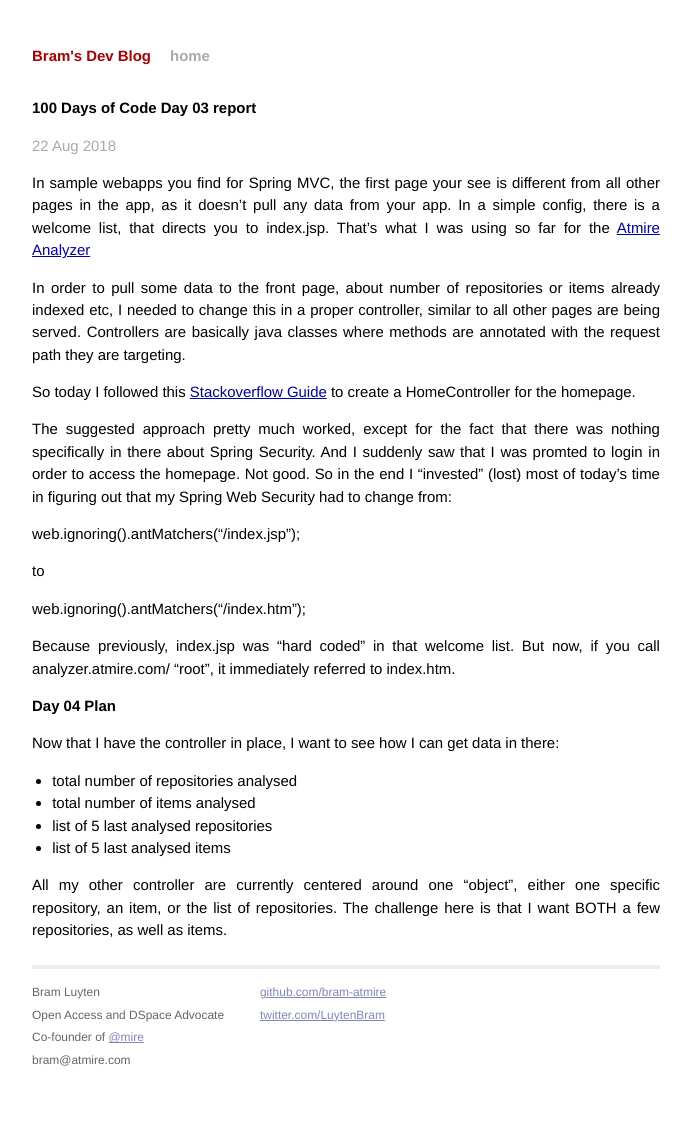
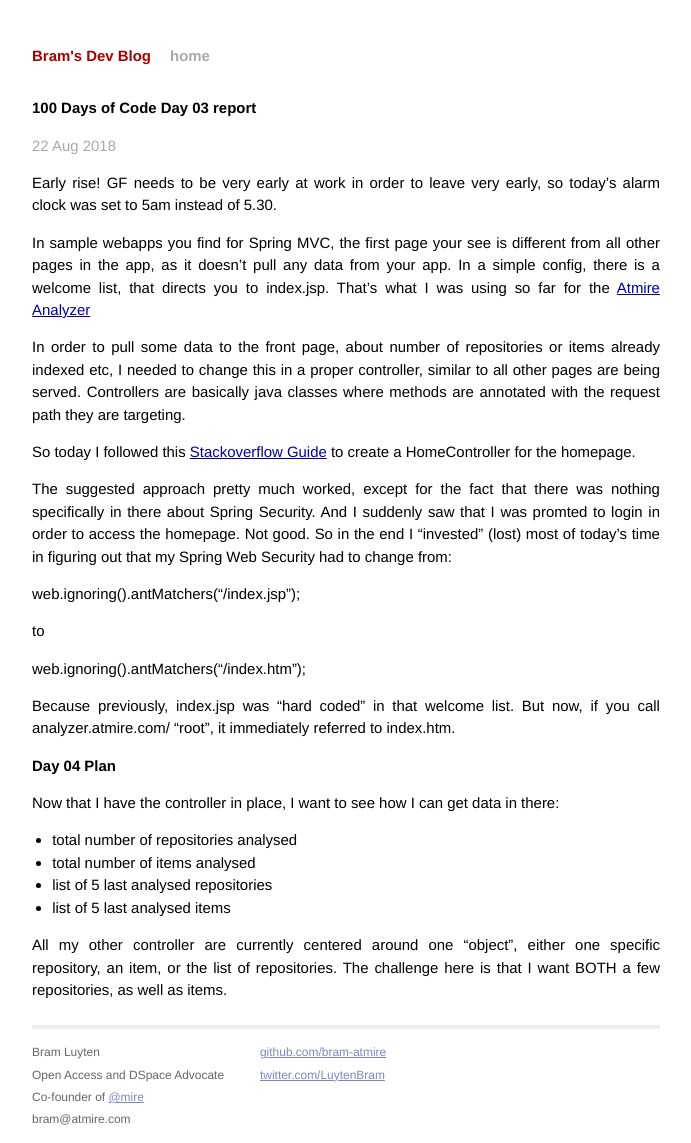
Before and after one commit to bram-atmire/bram-atmire.github.io, a Jekyll site: the page built from _posts/2018-08-22-100-days-of-code-day-03-homepage-controller.markdown, in a window 1280 px wide. Shown: the whole page, without its empty margins (294-985 px from the left). Built offline with Jekyll 4.4.1, drawn with Linux system fonts in a browser that asks for light colours; before the commit the page ends 1083 px from its top, so only the background shows below that.

Commit message:
Update 2018-08-22-100-days-of-code-day-03-homepage-controller.markdown

```diff
--- a/_posts/2018-08-22-100-days-of-code-day-03-homepage-controller.markdown
+++ b/_posts/2018-08-22-100-days-of-code-day-03-homepage-controller.markdown
@@ -4,6 +4,8 @@ title:  "100 Days of Code Day 03 report"
 date:   2018-08-22 06:14:00
 categories: 100DaysOfCode
 ---
+
+Early rise! GF needs to be very early at work in order to leave very early, so today's alarm clock was set to 5am instead of 5.30.
 
 In sample webapps you find for Spring MVC, the first page your see is different from all other pages in the app, as it doesn't pull any data from your app. In a simple config, there is a welcome list, that directs you to index.jsp. That's what I was using so far for the [Atmire Analyzer](https://analyzer.atmire.com)
 
```
